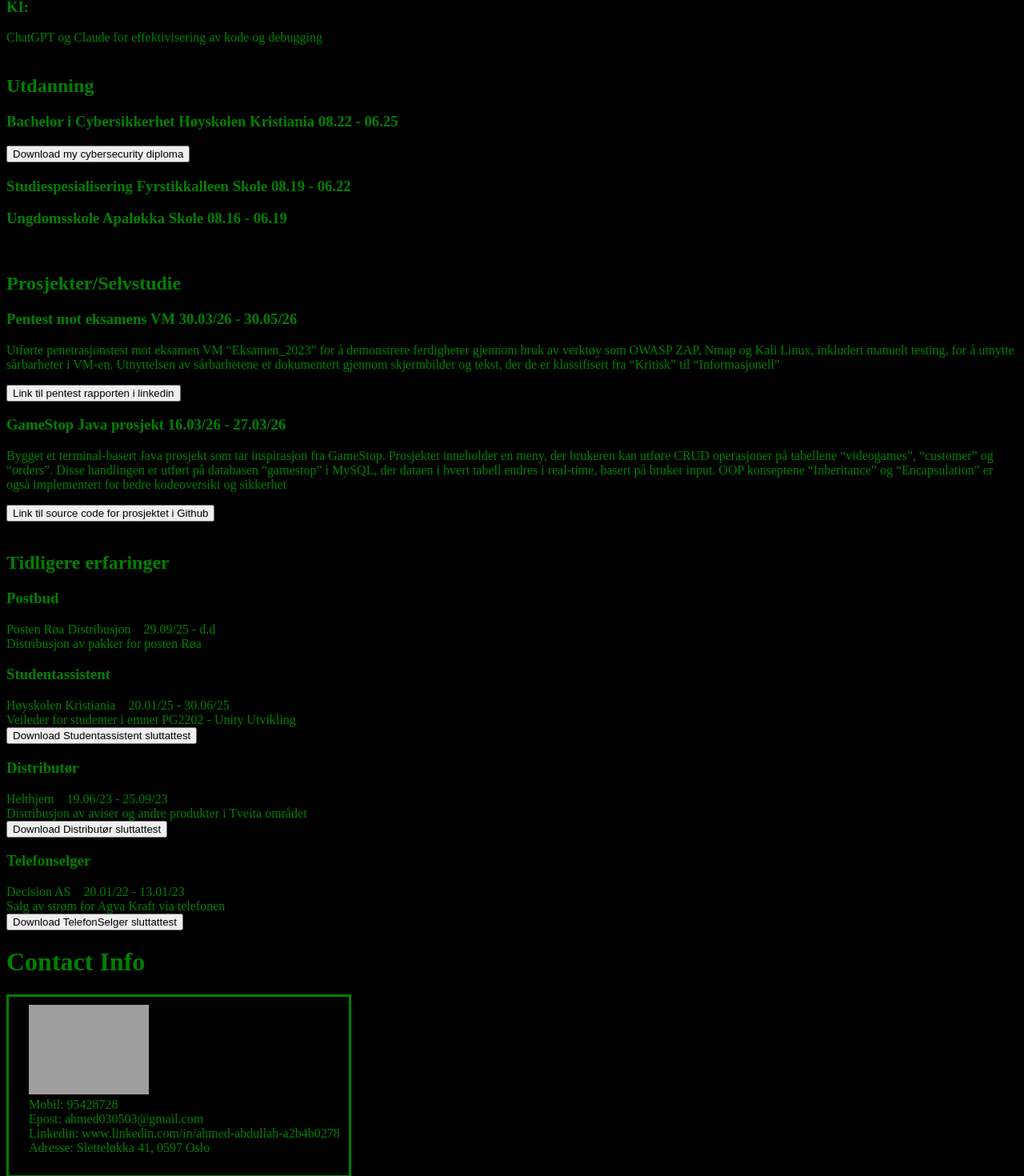
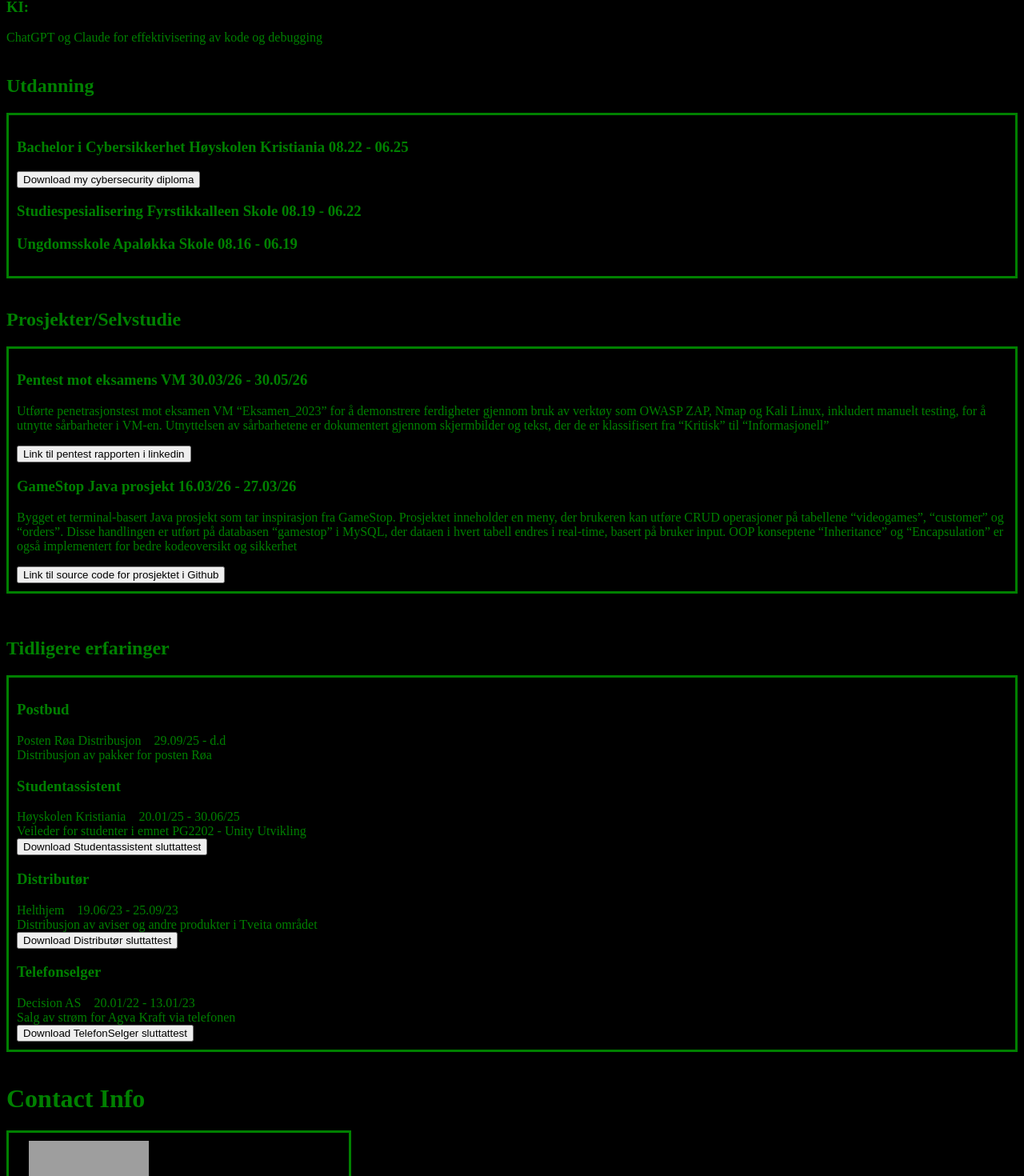
Before and after one commit to AhmedHAbdullah0405/PortefolioProject, a React (Vite) app in the folder portefoliopage/: page / in a window 1280 px wide. Shown: the part 1978-3448 px from the top of the page at 80% size. Built offline with nearby package versions, Linux system fonts and the light colour scheme; grey boxes are pictures that could not be loaded.

Commit message:
Added borders and padding to "Education.tsx", "projects.tsx" and "WokrExpereince.tsx"

```diff
--- a/portefoliopage/src/App.css
+++ b/portefoliopage/src/App.css
@@ -153,3 +153,18 @@ body {
     left: 10%;
     bottom: 20%;
 }
+
+#education{
+    border-style: solid;
+    padding: 10px;
+}
+
+#projects{
+    border-style: solid;
+    padding: 10px ;
+}
+
+#workExperience{
+    border-style: solid;
+    padding: 10px;
+}
--- a/portefoliopage/src/App.tsx
+++ b/portefoliopage/src/App.tsx
@@ -11,8 +11,6 @@ function App() {
   return (
 
     <>
-      <meta name="viewport" content="width=device-width, initial-scale=1.0"></meta>
-
       <h1 id="pageTitle">Ahmed's Portefolio Page</h1>
 
 
--- a/portefoliopage/src/pages/Education.tsx
+++ b/portefoliopage/src/pages/Education.tsx
@@ -7,6 +7,7 @@ function education(){
     return(
         <>
         <h2>Utdanning</h2>
+            <div id="education">
                 <h3>Bachelor i Cybersikkerhet			Høyskolen Kristiania	08.22 - 06.25</h3>
 
                 <button onClick={() =>
@@ -17,6 +18,8 @@ function education(){
                 <h3>Studiespesialisering				Fyrstikkalleen Skole		08.19 - 06.22</h3>
 
                 <h3>Ungdomsskole				Apaløkka Skole		08.16 - 06.19</h3>
+            </div>
+
         </>
     )
 
--- a/portefoliopage/src/pages/Projects.tsx
+++ b/portefoliopage/src/pages/Projects.tsx
@@ -12,7 +12,7 @@ function projects(){
     return(
         <>
             <h2>Prosjekter/Selvstudie</h2>
-
+                <div id="projects">
                     <h3>Pentest mot eksamens VM 30.03/26 - 30.05/26</h3>
                     <p>
                         Utførte penetrasjonstest mot eksamen
@@ -42,8 +42,7 @@ function projects(){
                     </p>
                     <button onClick={navigateToGithub}>Link til source code for prosjektet i Github</button>
 
-
-
+                </div>
 
         </>
     )
--- a/portefoliopage/src/pages/WorkExperience.tsx
+++ b/portefoliopage/src/pages/WorkExperience.tsx
@@ -21,6 +21,9 @@ function workExperience() {
     return (
         <>
             <h2>Tidligere erfaringer</h2>
+
+            <div id="workExperience">
+
                 <h3>Postbud</h3> Posten Røa Distribusjon &ensp; 29.09/25 - d.d <br />
                 Distribusjon av pakker
                 for posten Røa
@@ -47,6 +50,9 @@ function workExperience() {
                 <br />
                 <button onClick={() => download(files[2].name, files[2].path)}>Download TelefonSelger sluttattest</button>
 
+            </div>
+
+
         </>
     )
 
```
Lines whose indentation alone changed are shown as unchanged.
